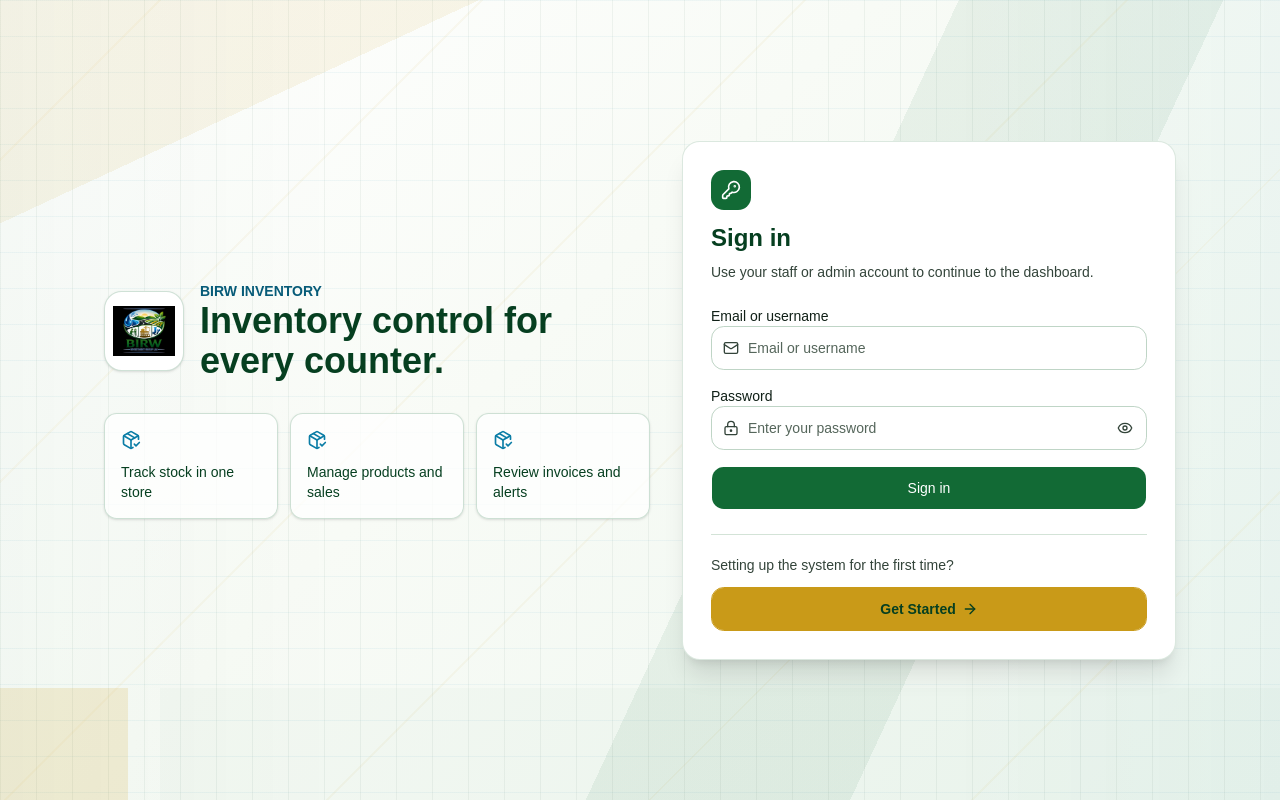
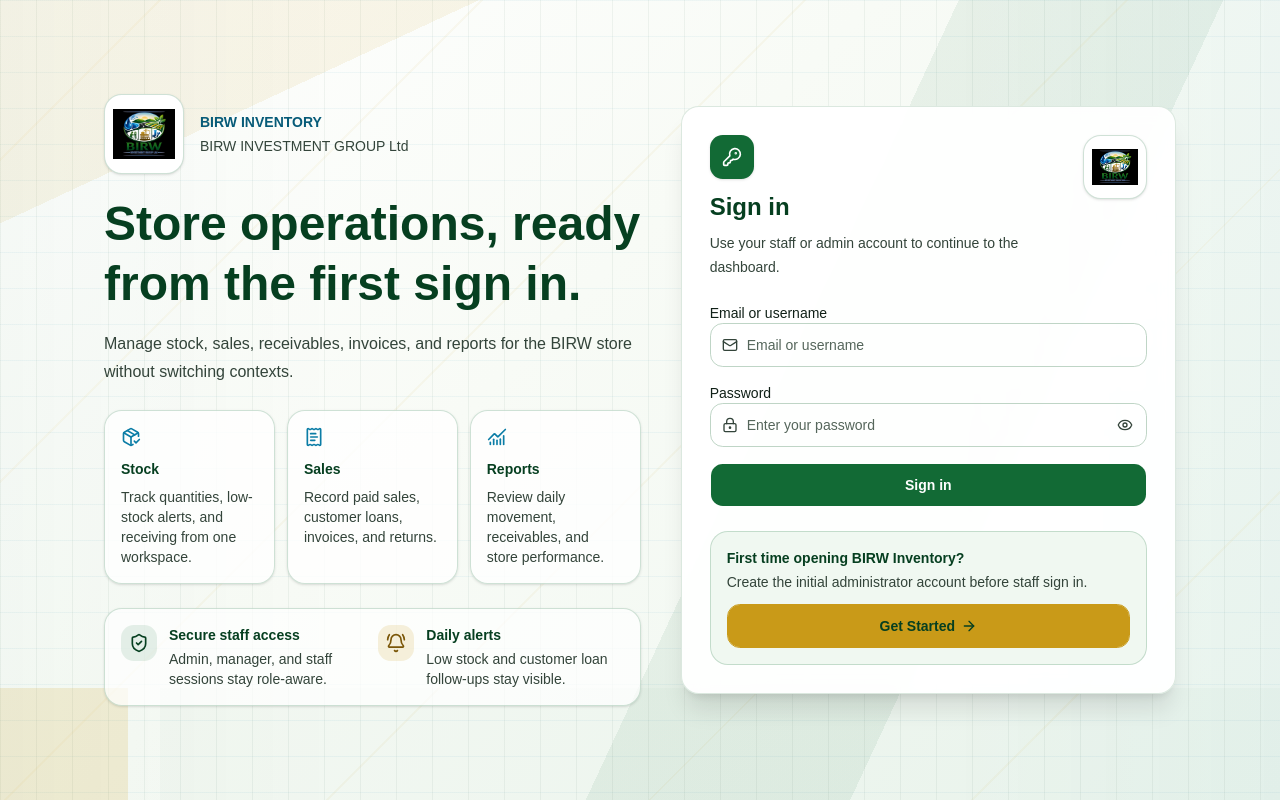
Before and after one commit to ngogafidele/inventory_demo, a Next.js app: page / in a window 1280 px wide. Built offline with nearby package versions, Linux system fonts and the light colour scheme.

Commit message:
change admin and admin setup pages layouts

```diff
--- a/app/page.tsx
+++ b/app/page.tsx
@@ -6,12 +6,16 @@
 import { useRouter } from "next/navigation"
 import {
   ArrowRight,
+  BellRing,
+  ChartNoAxesCombined,
   Eye,
   EyeOff,
   KeyRound,
   LockKeyhole,
   Mail,
   PackageCheck,
+  ReceiptText,
+  ShieldCheck,
 } from "lucide-react"
 import { type FormEvent, useState, useTransition } from "react"
 import { Button } from "@/components/ui/button"
@@ -51,11 +55,30 @@
     })
   }
 
+  const workflowHighlights = [
+    {
+      label: "Stock",
+      text: "Track quantities, low-stock alerts, and receiving from one workspace.",
+      icon: PackageCheck,
+    },
+    {
+      label: "Sales",
+      text: "Record paid sales, customer loans, invoices, and returns.",
+      icon: ReceiptText,
+    },
+    {
+      label: "Reports",
+      text: "Review daily movement, receivables, and store performance.",
+      icon: ChartNoAxesCombined,
+    },
+  ]
+
   return (
     <div className="brand-auth-surface min-h-screen">
-      <main className="mx-auto grid min-h-screen max-w-6xl items-center gap-8 px-4 py-8 sm:px-6 lg:grid-cols-[1.05fr_0.95fr] lg:px-10">
-        <section className="order-2 space-y-8 lg:order-1">
-          <div className="flex items-center gap-4">
+      <main className="mx-auto grid min-h-screen max-w-6xl items-center gap-6 px-4 py-6 sm:px-6 sm:py-8 lg:grid-cols-[1.04fr_0.96fr] lg:gap-10 lg:px-10">
+        <section className="order-2 space-y-6 lg:order-1">
+          <div className="max-w-2xl">
+            <div className="mb-5 flex items-center gap-4">
               <div className="flex size-20 shrink-0 items-center justify-center overflow-hidden rounded-xl border border-[var(--brand-green)]/20 bg-white shadow-sm">
                 <Image
                   src="/images/logo.png"
@@ -70,40 +93,88 @@
                 <p className="text-sm font-semibold uppercase text-[var(--brand-blue-deep)]">
                   BIRW Inventory
                 </p>
-              <h1 className="text-3xl font-semibold text-[var(--brand-green-deep)] sm:text-4xl">
-                Inventory control for every counter.
+                <p className="mt-1 text-sm font-medium text-[var(--brand-charcoal)]">
+                  BIRW INVESTMENT GROUP Ltd
+                </p>
+              </div>
+            </div>
+            <h1 className="text-3xl font-semibold leading-tight text-[var(--brand-green-deep)] sm:text-5xl">
+              Store operations, ready from the first sign in.
             </h1>
-            </div>
+            <p className="mt-4 max-w-xl text-base leading-7 text-muted-foreground">
+              Manage stock, sales, receivables, invoices, and reports for the
+              BIRW store without switching contexts.
+            </p>
           </div>
 
           <div className="grid gap-3 sm:grid-cols-3">
-            {[
-              "Track stock in one store",
-              "Manage products and sales",
-              "Review invoices and alerts",
-            ].map((item) => (
+            {workflowHighlights.map(({ label, text, icon: Icon }) => (
               <div
-                key={item}
-                className="rounded-lg border border-[var(--brand-green)]/20 bg-white/75 p-4 text-sm font-medium text-[var(--brand-green-deep)] shadow-sm"
+                key={label}
+                className="rounded-xl border border-[var(--brand-green)]/20 bg-white/80 p-4 text-sm shadow-sm"
               >
-                <PackageCheck className="mb-3 size-5 text-[var(--brand-blue)]" />
-                {item}
+                <Icon className="mb-3 size-5 text-[var(--brand-blue)]" />
+                <p className="font-semibold text-[var(--brand-green-deep)]">
+                  {label}
+                </p>
+                <p className="mt-2 leading-5 text-muted-foreground">{text}</p>
               </div>
             ))}
           </div>
+
+          <div className="grid gap-3 rounded-xl border border-[var(--brand-green)]/20 bg-white/70 p-4 shadow-sm sm:grid-cols-2">
+            <div className="flex items-start gap-3">
+              <span className="flex size-9 shrink-0 items-center justify-center rounded-lg bg-[var(--brand-green)]/10 text-[var(--brand-green-deep)]">
+                <ShieldCheck className="size-5" />
+              </span>
+              <div>
+                <p className="text-sm font-semibold text-[var(--brand-green-deep)]">
+                  Secure staff access
+                </p>
+                <p className="mt-1 text-sm text-muted-foreground">
+                  Admin, manager, and staff sessions stay role-aware.
+                </p>
+              </div>
+            </div>
+            <div className="flex items-start gap-3">
+              <span className="flex size-9 shrink-0 items-center justify-center rounded-lg bg-[var(--brand-gold)]/15 text-[var(--brand-gold-text)]">
+                <BellRing className="size-5" />
+              </span>
+              <div>
+                <p className="text-sm font-semibold text-[var(--brand-green-deep)]">
+                  Daily alerts
+                </p>
+                <p className="mt-1 text-sm text-muted-foreground">
+                  Low stock and customer loan follow-ups stay visible.
+                </p>
+              </div>
+            </div>
+          </div>
         </section>
 
-        <section className="order-1 rounded-xl border border-border/80 bg-card p-5 shadow-xl sm:p-7 lg:order-2">
-          <div className="mb-6">
-            <div className="mb-3 flex size-10 items-center justify-center rounded-lg bg-[var(--brand-green)] text-white">
+        <section className="order-1 rounded-xl border border-border/80 bg-card/95 p-5 shadow-xl backdrop-blur sm:p-7 lg:order-2">
+          <div className="mb-6 flex items-start justify-between gap-4">
+            <div>
+              <div className="mb-3 flex size-11 items-center justify-center rounded-lg bg-[var(--brand-green)] text-white shadow-sm">
                 <KeyRound className="size-5" />
               </div>
               <h2 className="text-2xl font-semibold text-[var(--brand-green-deep)]">
                 Sign in
               </h2>
-            <p className="mt-2 text-sm text-muted-foreground">
+              <p className="mt-2 text-sm leading-6 text-muted-foreground">
                 Use your staff or admin account to continue to the dashboard.
               </p>
+            </div>
+            <div className="hidden size-16 shrink-0 items-center justify-center overflow-hidden rounded-xl border border-[var(--brand-green)]/20 bg-white shadow-sm sm:flex">
+              <Image
+                src="/images/logo.png"
+                alt="BIRW logo"
+                width={64}
+                height={64}
+                priority
+                className="h-full w-full object-contain p-2"
+              />
+            </div>
           </div>
 
           {message ? (
@@ -163,16 +234,19 @@
             </label>
 
             <Button
-              className="h-11 w-full bg-[var(--brand-green)] text-white hover:bg-[var(--brand-green-deep)]"
+              className="h-11 w-full bg-[var(--brand-green)] font-semibold text-white hover:bg-[var(--brand-green-deep)]"
               disabled={isPending}
             >
               {isPending ? "Signing in..." : "Sign in"}
             </Button>
           </form>
 
-          <div className="mt-6 border-t border-border pt-5">
-            <p className="text-sm text-muted-foreground">
-              Setting up the system for the first time?
+          <div className="mt-6 rounded-xl border border-[var(--brand-green)]/20 bg-[var(--brand-green-soft)]/70 p-4">
+            <p className="text-sm font-semibold text-[var(--brand-green-deep)]">
+              First time opening BIRW Inventory?
+            </p>
+            <p className="mt-1 text-sm leading-5 text-muted-foreground">
+              Create the initial administrator account before staff sign in.
             </p>
             <Button
               asChild
--- a/app/setup-admin/page.tsx
+++ b/app/setup-admin/page.tsx
@@ -7,11 +7,14 @@
 import {
   ArrowLeft,
   CheckCircle2,
+  ClipboardList,
   Eye,
   EyeOff,
   LockKeyhole,
   Mail,
+  PackageCheck,
   ShieldCheck,
+  Store,
   UserRound,
 } from "lucide-react"
 import { type FormEvent, useState, useTransition } from "react"
@@ -60,31 +63,48 @@
     })
   }
 
+  const setupSteps = [
+    "Create one trusted administrator account.",
+    "Sign in automatically when setup is complete.",
+    "Invite or manage staff from the authenticated workspace.",
+  ]
+
   return (
     <div className="brand-auth-surface min-h-screen">
-      <main className="mx-auto grid min-h-screen max-w-6xl items-center gap-8 px-4 py-8 sm:px-6 lg:grid-cols-[0.92fr_1.08fr] lg:px-10">
-        <section className="rounded-xl border border-border/80 bg-card p-5 shadow-xl sm:p-7">
-          <Button
-            asChild
-            variant="outline"
-            className="mb-6 h-11 border-[var(--brand-green)] text-[var(--brand-green-deep)] hover:bg-[var(--brand-green)] hover:text-white"
-          >
-            <Link href="/">
-              <ArrowLeft className="size-4" />
-              Go to Login Page
-            </Link>
-          </Button>
-
-          <div className="mb-6">
-            <div className="mb-3 flex size-10 items-center justify-center rounded-lg bg-[var(--brand-gold)] text-[var(--brand-green-deep)]">
+      <main className="mx-auto grid min-h-screen max-w-6xl items-center gap-6 px-4 py-6 sm:px-6 sm:py-8 lg:grid-cols-[0.96fr_1.04fr] lg:gap-10 lg:px-10">
+        <section className="rounded-xl border border-border/80 bg-card/95 p-5 shadow-xl backdrop-blur sm:p-7">
+          <div className="mb-6 flex items-start justify-between gap-4">
+            <div>
+              <div className="mb-3 flex size-11 items-center justify-center rounded-lg bg-[var(--brand-gold)] text-[var(--brand-green-deep)] shadow-sm">
                 <ShieldCheck className="size-5" />
               </div>
               <h1 className="text-2xl font-semibold text-[var(--brand-green-deep)]">
                 Create admin account
               </h1>
-            <p className="mt-2 text-sm text-muted-foreground">
-              This creates the first administrator and signs you in when setup is complete.
+              <p className="mt-2 text-sm leading-6 text-muted-foreground">
+                This creates the first administrator and signs you in when
+                setup is complete.
               </p>
+            </div>
+            <Button
+              asChild
+              variant="outline"
+              className="h-10 shrink-0 border-[var(--brand-green)]/25 bg-[var(--brand-green)]/10 font-semibold text-[var(--brand-green-deep)] hover:bg-[var(--brand-green)] hover:text-white"
+            >
+              <Link href="/">
+                <ArrowLeft className="size-4" />
+                Login
+              </Link>
+            </Button>
+          </div>
+
+          <div className="mb-6 grid gap-2 rounded-xl border border-[var(--brand-green)]/20 bg-[var(--brand-green-soft)]/70 p-4">
+            {setupSteps.map((item) => (
+              <div key={item} className="flex items-center gap-2 text-sm">
+                <CheckCircle2 className="size-4 shrink-0 text-[var(--brand-blue)]" />
+                <span className="text-muted-foreground">{item}</span>
+              </div>
+            ))}
           </div>
 
           {message ? (
@@ -197,21 +217,11 @@
               {isPending ? "Creating admin..." : "Create admin"}
             </Button>
           </form>
-
-          <Button
-            asChild
-            variant="outline"
-            className="mt-4 h-11 w-full border-[var(--brand-green)] text-[var(--brand-green-deep)] hover:bg-[var(--brand-green)] hover:text-white"
-          >
-            <Link href="/">
-              <ArrowLeft className="size-4" />
-              Go to Login Page
-            </Link>
-          </Button>
         </section>
 
         <section className="space-y-6">
-          <div className="flex items-center gap-4">
+          <div className="max-w-2xl">
+            <div className="mb-5 flex items-center gap-4">
               <div className="flex size-24 shrink-0 items-center justify-center overflow-hidden rounded-xl border border-[var(--brand-green)]/20 bg-white shadow-sm">
                 <Image
                   src="/images/logo.png"
@@ -226,10 +236,36 @@
                 <p className="text-sm font-semibold uppercase text-[var(--brand-blue-deep)]">
                   Initial system setup
                 </p>
-              <h2 className="text-3xl font-semibold text-[var(--brand-green-deep)] sm:text-4xl">
+                <p className="mt-1 text-sm font-medium text-[var(--brand-charcoal)]">
+                  BIRW INVESTMENT GROUP Ltd
+                </p>
+              </div>
+            </div>
+            <h2 className="text-3xl font-semibold leading-tight text-[var(--brand-green-deep)] sm:text-5xl">
               One admin opens the whole workspace.
             </h2>
+            <p className="mt-4 max-w-xl text-base leading-7 text-muted-foreground">
+              The first account controls users, stock corrections, reporting,
+              and the operating setup for the BIRW store.
+            </p>
           </div>
+
+          <div className="grid gap-3 sm:grid-cols-3">
+            {[
+              { label: "Store", icon: Store },
+              { label: "Inventory", icon: PackageCheck },
+              { label: "Reports", icon: ClipboardList },
+            ].map(({ label, icon: Icon }) => (
+              <div
+                key={label}
+                className="rounded-xl border border-[var(--brand-green)]/20 bg-white/80 p-4 text-sm shadow-sm"
+              >
+                <Icon className="mb-3 size-5 text-[var(--brand-blue)]" />
+                <p className="font-semibold text-[var(--brand-green-deep)]">
+                  {label}
+                </p>
+              </div>
+            ))}
           </div>
 
           <div className="space-y-3">
@@ -240,7 +276,7 @@
             ].map((item) => (
               <div
                 key={item}
-                className="flex items-start gap-3 rounded-lg border border-[var(--brand-green)]/20 bg-white/75 p-4 text-sm text-muted-foreground shadow-sm"
+                className="flex items-start gap-3 rounded-xl border border-[var(--brand-green)]/20 bg-white/75 p-4 text-sm text-muted-foreground shadow-sm"
               >
                 <CheckCircle2 className="mt-0.5 size-5 shrink-0 text-[var(--brand-blue)]" />
                 <span>{item}</span>
```
Also changed, not shown: context/progress-tracker.md (+2 -1 lines), context/ui-registry.md (+6 -5 lines). Lines whose indentation alone changed are shown as unchanged.
